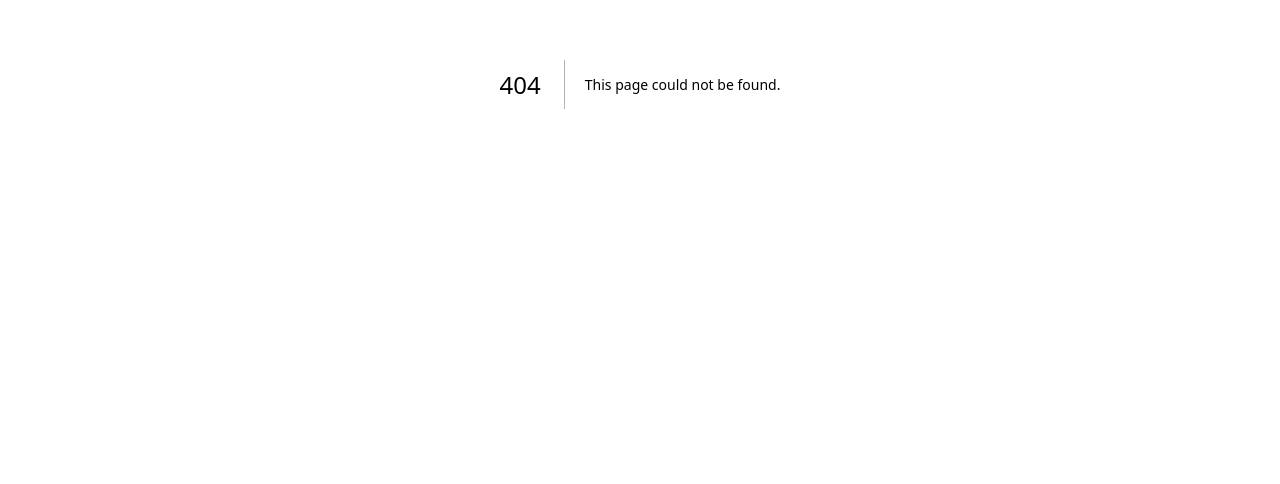
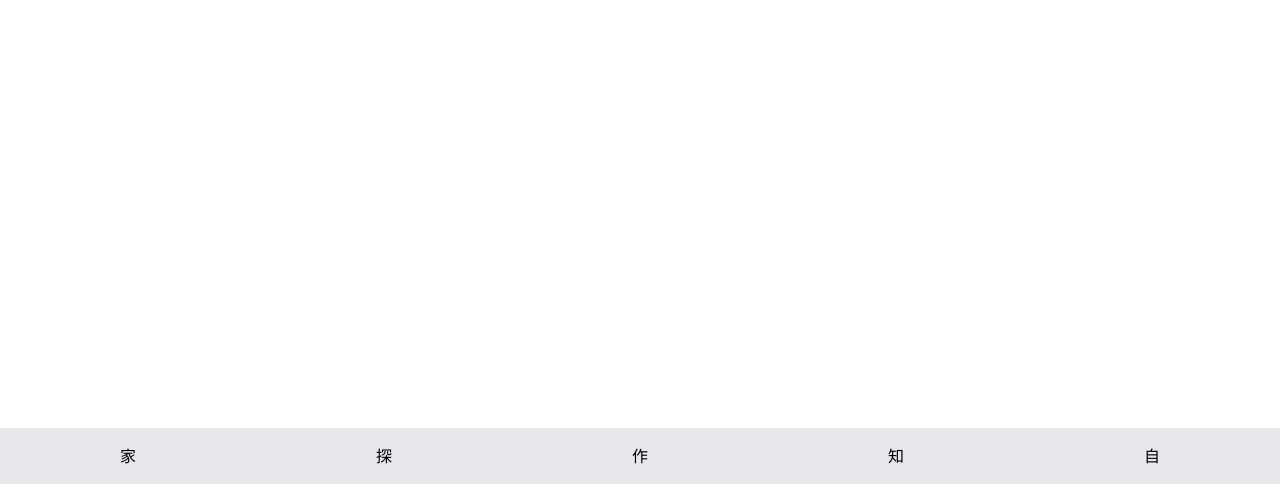
Before and after one commit to QwerTayu/heya-gram, a Next.js app: page /components/navbar in a window 1280 px wide. Before the commit this address had no page. Shown: the part 316-800 px from the top of the page. Built offline with nearby package versions, Linux system fonts and the light colour scheme.

Commit message:
✨ #5 ナビゲーションバーの作成

```diff
--- /dev/null
+++ b/src/pages/components/navbar.jsx
@@ -0,0 +1,17 @@
+import React from 'react'
+
+function NavBar() {
+    return (
+        <nav className="bg-gray-200 py-4 fixed bottom-0 w-full">
+                <div className="container mx-auto flex items-center justify-around">
+                <a href="/home" className="text-black">家</a>
+                <a href="#" className="text-black">探</a>
+                <a href="/create" className="text-black">作</a>
+                <a href="#" className="text-black">知</a>
+                <a href="/username" className="text-black">自</a>
+                </div>
+        </nav>
+    )
+}
+
+export default NavBar
```
Also changed, not shown: src/styles/globals.css (line endings or trailing spaces).
